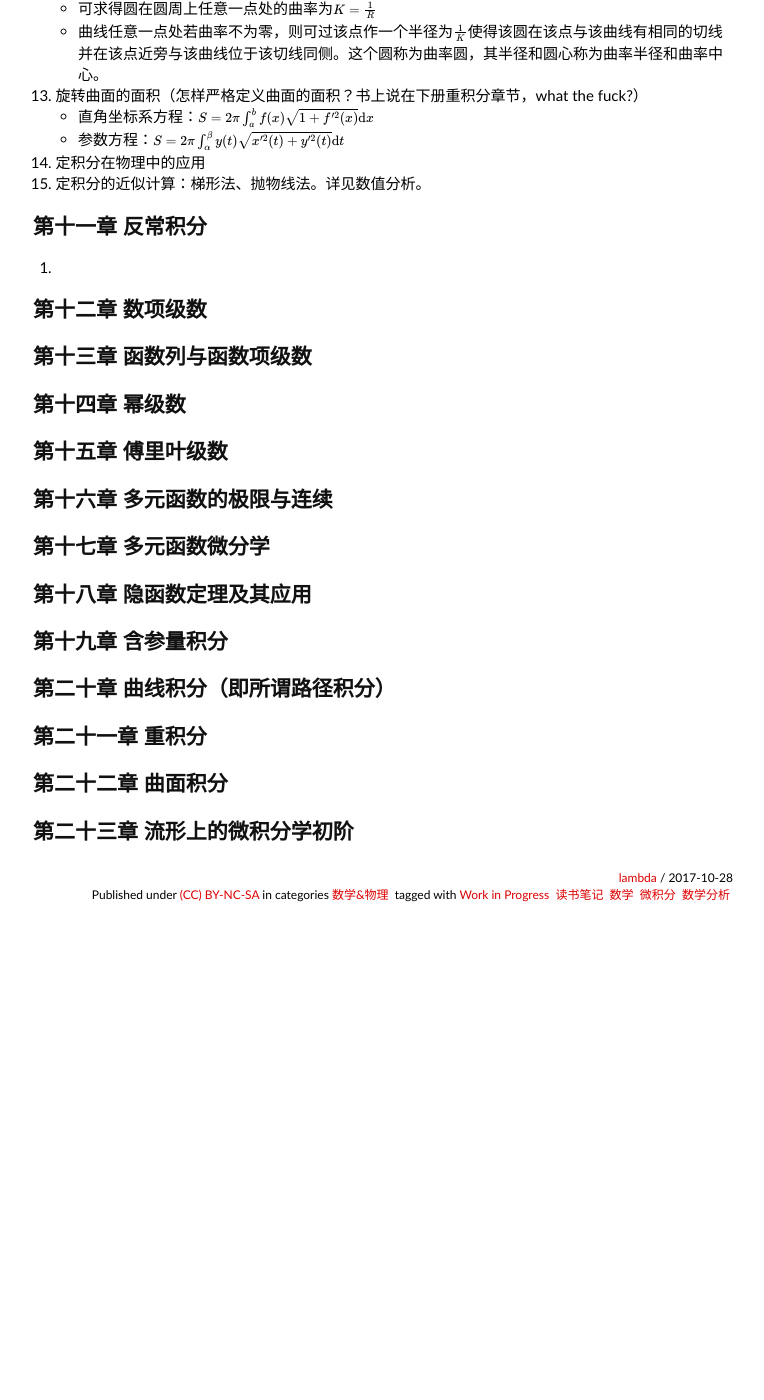
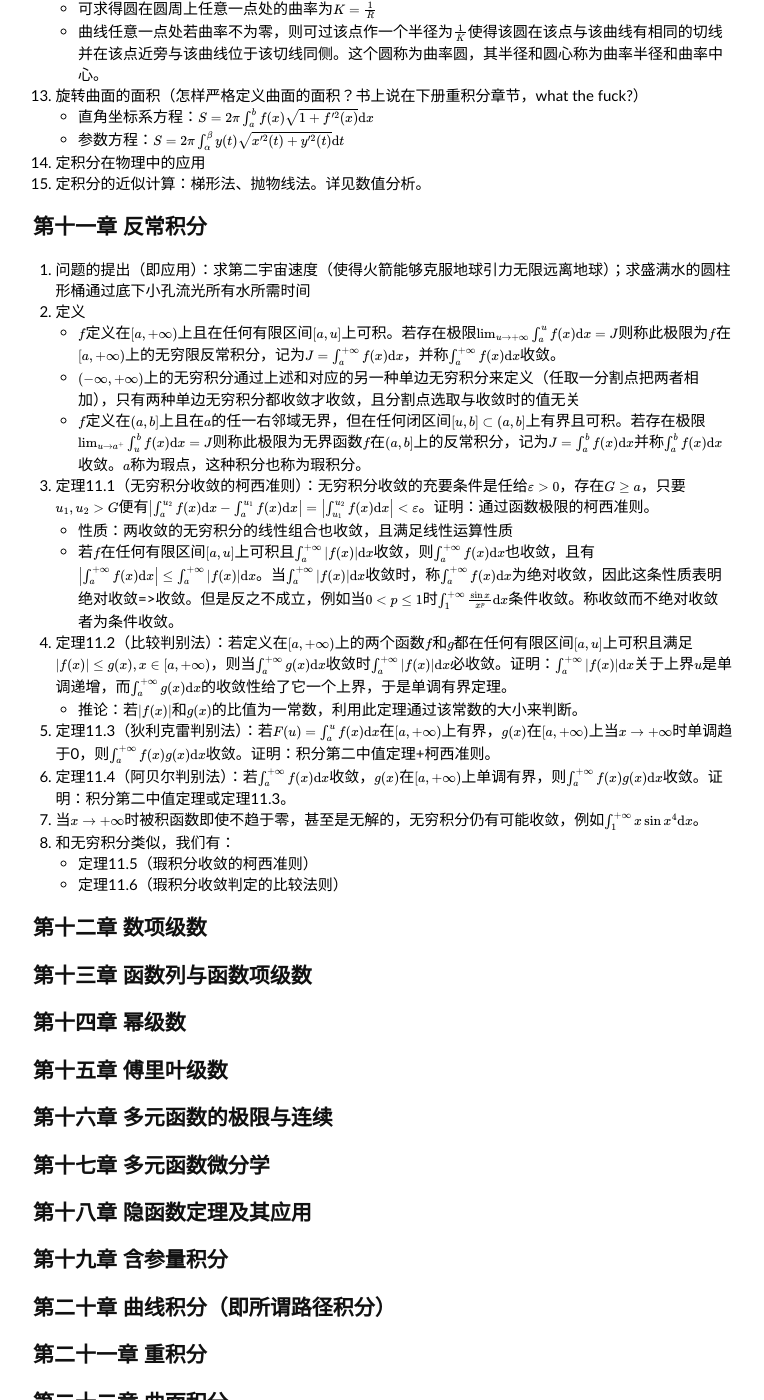
Before and after one commit to lam8da/lam8da.github.io, a Jekyll site: the page built from _posts/2017-10-28-mathematical-analysis-by-east-china-normal-university-notes.md, in a window 1280 px wide and 1400 px high, scrolled down 12915 px. Shown: the whole window, without its empty margins (257-1021 px from the left). Built offline with Jekyll 4.4.1, drawn with Linux system fonts in a browser that asks for light colours; nearby versions of some CDN libraries; formulas are drawn with MathJax 3; comment, search, counter and statistics services are not loaded; before the commit the page ends 13847 px from its top, so only the background shows below that.

Commit message:
Add chapter 11

```diff
--- a/_posts/2017-10-28-mathematical-analysis-by-east-china-normal-university-notes.md
+++ b/_posts/2017-10-28-mathematical-analysis-by-east-china-normal-university-notes.md
@@ -428,7 +428,22 @@ tags:
 
 ## 第十一章 反常积分
 
-1.
+1. 问题的提出（即应用）：求第二宇宙速度（使得火箭能够克服地球引力无限远离地球）；求盛满水的圆柱形桶通过底下小孔流光所有水所需时间
+1. 定义
+   - $$f$$定义在$$[a,+\infty)$$上且在任何有限区间$$[a,u]$$上可积。若存在极限$$\lim_{u\to+\infty}\int_a^u f(x)\mathrm{d}x=J$$则称此极限为$$f$$在$$[a,+\infty)$$上的无穷限反常积分，记为$$J=\int_a^{+\infty}f(x)\mathrm{d}x$$，并称$$\int_a^{+\infty}f(x)\mathrm{d}x$$收敛。
+   - $$(-\infty,+\infty)$$上的无穷积分通过上述和对应的另一种单边无穷积分来定义（任取一分割点把两者相加），只有两种单边无穷积分都收敛才收敛，且分割点选取与收敛时的值无关
+   - $$f$$定义在$$(a,b]$$上且在$$a$$的任一右邻域无界，但在任何闭区间$$[u,b]\subset(a,b]$$上有界且可积。若存在极限$$\lim_{u\to a^+}\int_u^b f(x)\mathrm{d}x=J$$则称此极限为无界函数$$f$$在$$(a,b]$$上的反常积分，记为$$J=\int_a^b f(x)\mathrm{d}x$$并称$$\int_a^b f(x)\mathrm{d}x$$收敛。$$a$$称为瑕点，这种积分也称为瑕积分。
+1. 定理11.1（无穷积分收敛的柯西准则）：无穷积分收敛的充要条件是任给$$\varepsilon>0$$，存在$$G\ge a$$，只要$$u_1,u_2>G$$便有$$\left\vert\int_a^{u_2}f(x)\mathrm{d}x-\int_a^{u_1}f(x)\mathrm{d}x\right\vert=\left\vert\int_{u_1}^{u_2}f(x)\mathrm{d}x\right\vert<\varepsilon$$。证明：通过函数极限的柯西准则。
+   - 性质：两收敛的无穷积分的线性组合也收敛，且满足线性运算性质
+   - 若$$f$$在任何有限区间$$[a,u]$$上可积且$$\int_a^{+\infty}\vert f(x)\vert\mathrm{d}x$$收敛，则$$\int_a^{+\infty}f(x)\mathrm{d}x$$也收敛，且有$$\left\vert\int_a^{+\infty}f(x)\mathrm{d}x\right\vert\le\int_a^{+\infty}\vert f(x)\vert\mathrm{d}x$$。当$$\int_a^{+\infty}\vert f(x)\vert\mathrm{d}x$$收敛时，称$$\int_a^{+\infty}f(x)\mathrm{d}x$$为绝对收敛，因此这条性质表明绝对收敛=>收敛。但是反之不成立，例如当$$0<p\le1$$时$$\int_1^{+\infty}\frac{\sin x}{x^p}\mathrm{d}x$$条件收敛。称收敛而不绝对收敛者为条件收敛。
+1. 定理11.2（比较判别法）：若定义在$$[a,+\infty)$$上的两个函数$$f$$和$$g$$都在任何有限区间$$[a,u]$$上可积且满足$$\vert f(x)\vert\le g(x),x\in[a,+\infty)$$，则当$$\int_a^{+\infty}g(x)\mathrm{d}x$$收敛时$$\int_a^{+\infty}\vert f(x)\vert\mathrm{d}x$$必收敛。证明：$$\int_a^{+\infty}\vert f(x)\vert\mathrm{d}x$$关于上界$$u$$是单调递增，而$$\int_a^{+\infty}g(x)\mathrm{d}x$$的收敛性给了它一个上界，于是单调有界定理。
+   - 推论：若$$\vert f(x)\vert$$和$$g(x)$$的比值为一常数，利用此定理通过该常数的大小来判断。
+1. 定理11.3（狄利克雷判别法）：若$$F(u)=\int_a^u f(x)\mathrm{d}x$$在$$[a,+\infty)$$上有界，$$g(x)$$在$$[a,+\infty)$$上当$$x\to+\infty$$时单调趋于0，则$$\int_a^{+\infty}f(x)g(x)\mathrm{d}x$$收敛。证明：积分第二中值定理+柯西准则。
+1. 定理11.4（阿贝尔判别法）：若$$\int_a^{+\infty} f(x)\mathrm{d}x$$收敛，$$g(x)$$在$$[a,+\infty)$$上单调有界，则$$\int_a^{+\infty}f(x)g(x)\mathrm{d}x$$收敛。证明：积分第二中值定理或定理11.3。
+1. 当$$x\to+\infty$$时被积函数即使不趋于零，甚至是无解的，无穷积分仍有可能收敛，例如$$\int_1^{+\infty}x\sin x^4\mathrm{d}x$$。
+1. 和无穷积分类似，我们有：
+   - 定理11.5（瑕积分收敛的柯西准则）
+   - 定理11.6（瑕积分收敛判定的比较法则）
 
 ## 第十二章 数项级数
 
```
